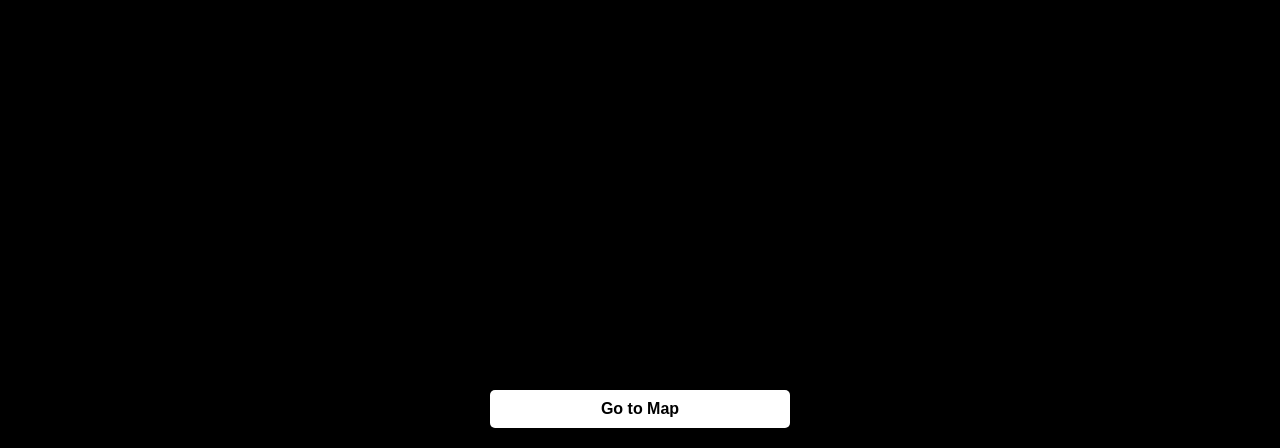
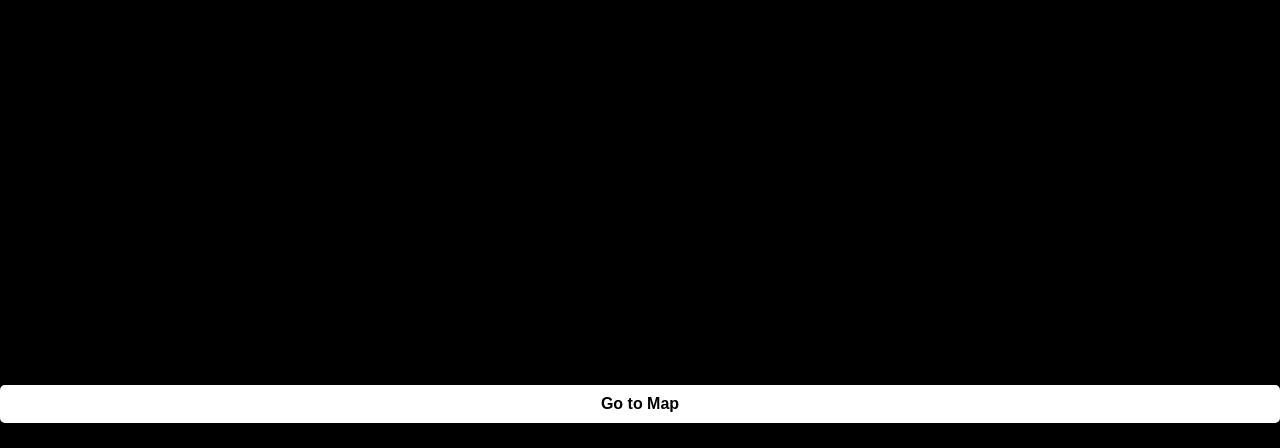
Before and after one commit to MarkymarkLee/test-js-server, a plain HTML site: page index.html in a window 1280 px wide. Shown: the part 352-800 px from the top of the page. Drawn offline with Linux system fonts and the light colour scheme.

Commit message:
Update index.html

```diff
--- a/index.html
+++ b/index.html
@@ -31,7 +31,6 @@
             margin: 0;
         }
         button {
-            margin-bottom: 20px; /* 與底部留距離 */
             padding: 10px 20px; /* 按鈕內邊距 */
             font-size: 16px; /* 字體大小 */
             font-weight: bold; /* 字體加粗 */
@@ -39,10 +38,8 @@
             background-color: white; /* 按鈕背景顏色 */
             border: none; /* 去掉邊框 */
             border-radius: 5px; /* 按鈕圓角 */
-            cursor: pointer; /* 指針樣式 */
-            width: 80%; /* 按鈕寬度占80% */
-            max-width: 300px; /* 限制按鈕寬度的最大值 */
-            margin: 0 auto 20px; /* 按鈕水平居中，底部留距 */
+            cursor: pointer;
+            margin-bottom: 25px;
         }
         button:hover {
             background-color: #f0f0f0; /* 鼠標懸浮背景顏色變化 */
```
